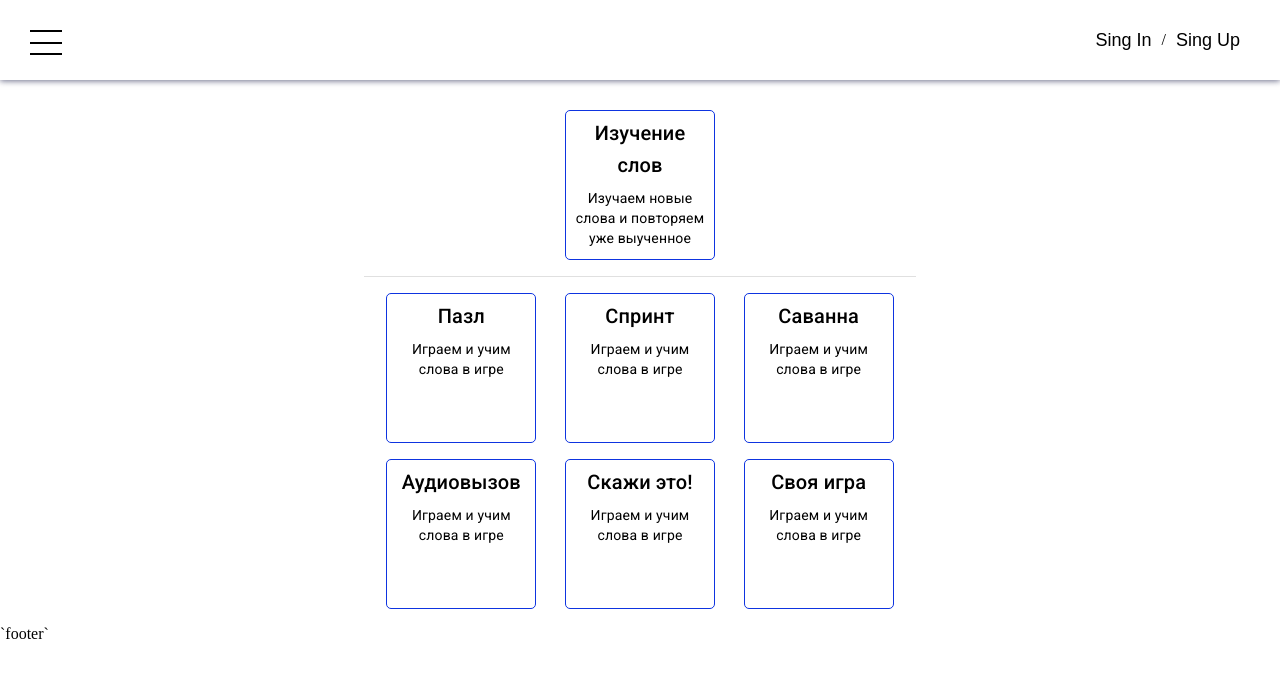
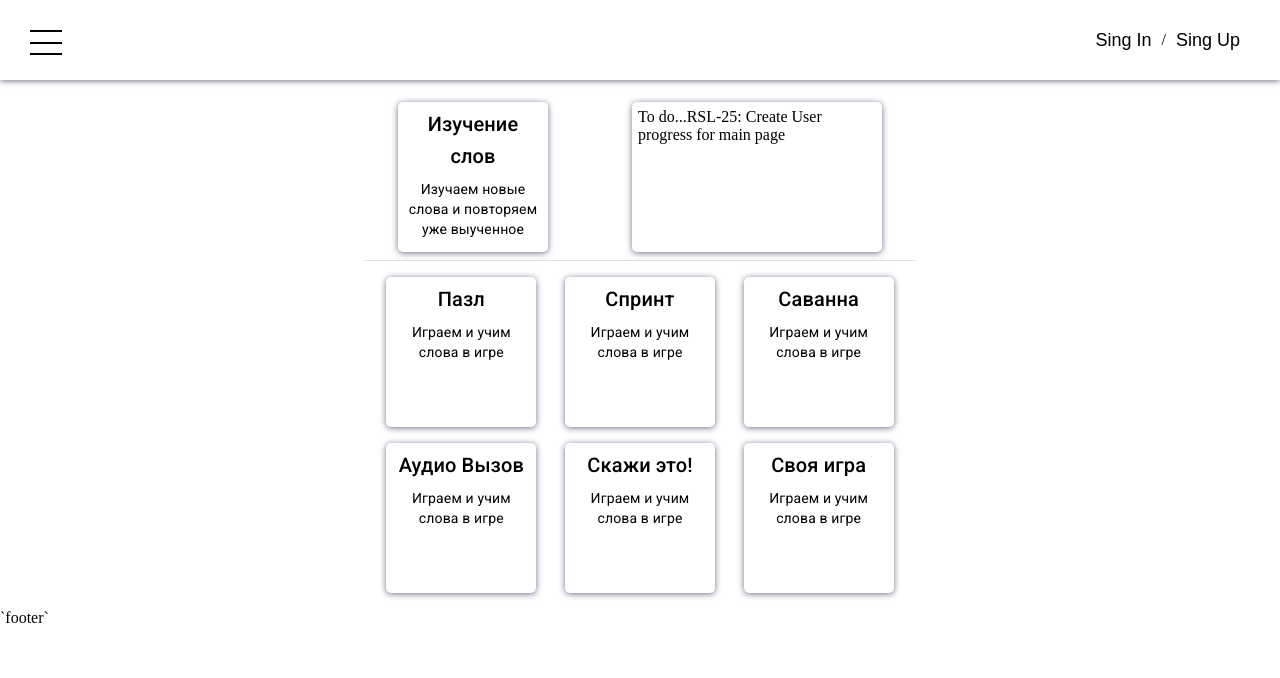
Before and after one commit to ZhuchkouAA/RS-lang, a React (Create React App) app: page /main in a window 1280 px wide. Shown: the top 678 px of the page. Built offline with nearby package versions, Linux system fonts and the light colour scheme; sample sign-in values are in the browser's storage; what react-router-redux would draw is missing.

Commit message:
RSL-24: add user progress card stucture

```diff
--- a/src/components/AppSectionCard/AppSectionCard.module.scss
+++ b/src/components/AppSectionCard/AppSectionCard.module.scss
@@ -1,13 +1,8 @@
 @import '../../styles-global/index.module';
 
 .AppSectionCard {
-  border: 1px solid #0e34e0;
-  border-radius: 5px;
-  height: 150px;
-  padding: 6px;
+  @extend %main-page-card;
 
-  transition: 0.3s;
-  user-select: none;
   width: 150px;
 
   &__text {
@@ -21,9 +16,4 @@
     text-decoration: none;
     width: 100%;
   }
-
-  &:hover {
-    @extend %card-shadow;
-    border-color: #8d0c0c;
-  }
 }
--- /dev/null
+++ b/src/components/UserProgressCard/UserProgressCard.jsx
@@ -0,0 +1,14 @@
+import React from 'react';
+import Grid from '@material-ui/core/Grid';
+
+import styles from './UserProgressCard.module.scss';
+
+const UserProgressCard = () => {
+  return (
+    <Grid item className={styles.UserProgressCard}>
+      To do...RSL-25: Create User progress for main page
+    </Grid>
+  );
+};
+
+export default UserProgressCard;
--- /dev/null
+++ b/src/components/UserProgressCard/UserProgressCard.module.scss
@@ -0,0 +1,11 @@
+@import '../../styles-global/index.module';
+
+.UserProgressCard {
+  @extend %main-page-card;
+
+  width: 250px;
+
+  &__text {
+    word-wrap: break-word;
+  }
+}
--- /dev/null
+++ b/src/components/UserProgressCard/index.js
@@ -0,0 +1,3 @@
+import UserProgressCard from './UserProgressCard';
+
+export default UserProgressCard;
--- a/src/constants/section.js
+++ b/src/constants/section.js
@@ -16,7 +16,7 @@ export default {
     description: 'Играем и учим слова в игре',
   },
   audioCall: {
-    name: 'Аудиовызов',
+    name: 'Аудио Вызов',
     description: 'Играем и учим слова в игре',
   },
   speakIt: {
--- a/src/helpers/common-utils.js
+++ b/src/helpers/common-utils.js
@@ -3,8 +3,8 @@ import section from '../constants/section';
 
 const getGameInfo = () => {
   const games = Object.values(section).slice(1);
-  const { SPEAK_IT, ENGLISH_PUZZLE, SAVANNA, AUDIO_CALL, SPRINT, OWN_GAME } = PATH;
-  const gamePaths = [SPEAK_IT, ENGLISH_PUZZLE, SAVANNA, AUDIO_CALL, SPRINT, OWN_GAME];
+  const { ENGLISH_PUZZLE, SPRINT, SAVANNA, AUDIO_CALL, SPEAK_IT, OWN_GAME } = PATH;
+  const gamePaths = [ENGLISH_PUZZLE, SPRINT, SAVANNA, AUDIO_CALL, SPEAK_IT, OWN_GAME];
 
   return games.map((game, index) => {
     return { path: gamePaths[index], ...game };
--- a/src/pages/MainPage/MainPage.jsx
+++ b/src/pages/MainPage/MainPage.jsx
@@ -2,6 +2,7 @@ import React from 'react';
 import { Grid, Container, Box, Divider } from '@material-ui/core';
 
 import AppSectionCard from '../../components/AppSectionCard';
+import UserProgressCard from '../../components/UserProgressCard';
 import PATH from '../../constants/path';
 import section from '../../constants/section';
 import getGameInfo from '../../helpers/common-utils';
@@ -22,15 +23,19 @@ const MainPage = () => {
 
   return (
     <Container maxWidth="sm">
-      <Box mb={2}>
-        <Grid container justify="center" mb={4}>
+      <Grid container justify="space-around" mb={4} spacing={2}>
+        <Box mb={2}>
           <AppSectionCard
             path={PATH.WORD_CARD}
             name={wordCard.name}
             description={wordCard.description}
           />
-        </Grid>
-      </Box>
+        </Box>
+        <Box mb={2}>
+          <UserProgressCard />
+        </Box>
+      </Grid>
+
       <Divider />
       <Box m={2}>
         <Grid container direction="row" justify="space-around" alignItems="center" spacing={2}>
--- a/src/styles-global/colors.module.scss
+++ b/src/styles-global/colors.module.scss
@@ -1,3 +1,4 @@
 $white-color: #fff;
 
 $hidden-word-bg: #7fbdf7;
+$cards-hover-bg: #adcbff70;
--- a/src/styles-global/placeholders.module.scss
+++ b/src/styles-global/placeholders.module.scss
@@ -1,3 +1,19 @@
+@import 'colors.module';
+
 %card-shadow {
   box-shadow: 0 1px 6px rgba(13, 16, 61, 0.6);
 }
+
+%main-page-card {
+  @extend %card-shadow;
+  // border: 1px solid #0e34e0;
+  border-radius: 5px;
+  height: 150px;
+  padding: 6px;
+  transition: 0.3s;
+  user-select: none;
+
+  &:hover {
+    background-color: $cards-hover-bg;
+  }
+}
```
